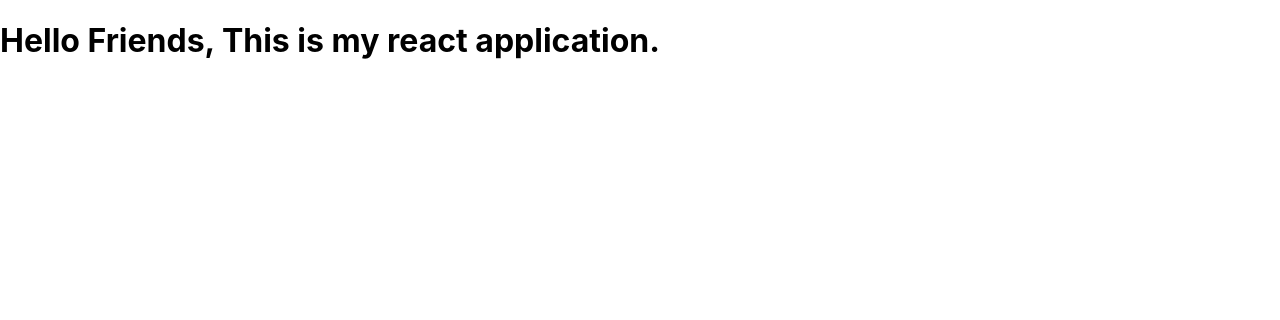
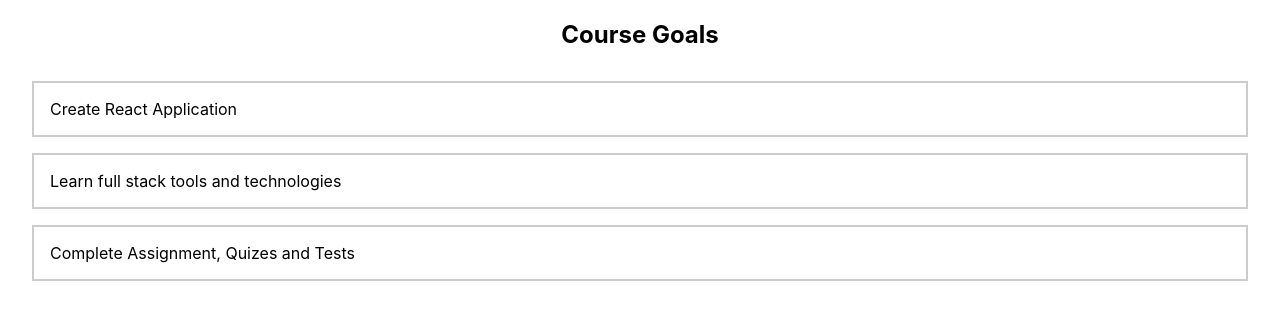
Before and after one commit to krunalsukhwani/goals-app, a React (Create React App) app: page / in a window 1280 px wide. Shown: the top 320 px of the page. Built offline with nearby package versions, Linux system fonts and the light colour scheme.

Commit message:
Changed the code in App component

```diff
--- a/src/App.css
+++ b/src/App.css
@@ -1,38 +1,15 @@
-.App {
+.course-goals h2 {
   text-align: center;
 }
 
-.App-logo {
-  height: 40vmin;
-  pointer-events: none;
+.goal-list {
+  list-style: none;
+  margin: 2rem;
+  padding: 0;
 }
 
-@media (prefers-reduced-motion: no-preference) {
-  .App-logo {
-    animation: App-logo-spin infinite 20s linear;
-  }
+.goal-list li {
+  margin: 1rem 0;
+  border: 2px solid #ccc;
+  padding: 1rem;
 }
-
-.App-header {
-  background-color: #282c34;
-  min-height: 100vh;
-  display: flex;
-  flex-direction: column;
-  align-items: center;
-  justify-content: center;
-  font-size: calc(10px + 2vmin);
-  color: white;
-}
-
-.App-link {
-  color: #61dafb;
-}
-
-@keyframes App-logo-spin {
-  from {
-    transform: rotate(0deg);
-  }
-  to {
-    transform: rotate(360deg);
-  }
-}
--- a/src/App.js
+++ b/src/App.js
@@ -3,9 +3,14 @@ import "./App.css";
 
 const App = () => {
   return (
-    <h1 title="Welcome Message">
-      Hello Friends, This is my react application.
-    </h1>
+    <div className="course-goals">
+      <h2>Course Goals</h2>
+      <ul className="goal-list">
+        <li>Create React Application</li>
+        <li>Learn full stack tools and technologies</li>
+        <li>Complete Assignment, Quizes and Tests</li>
+      </ul>
+    </div>
   );
 };
 
```
